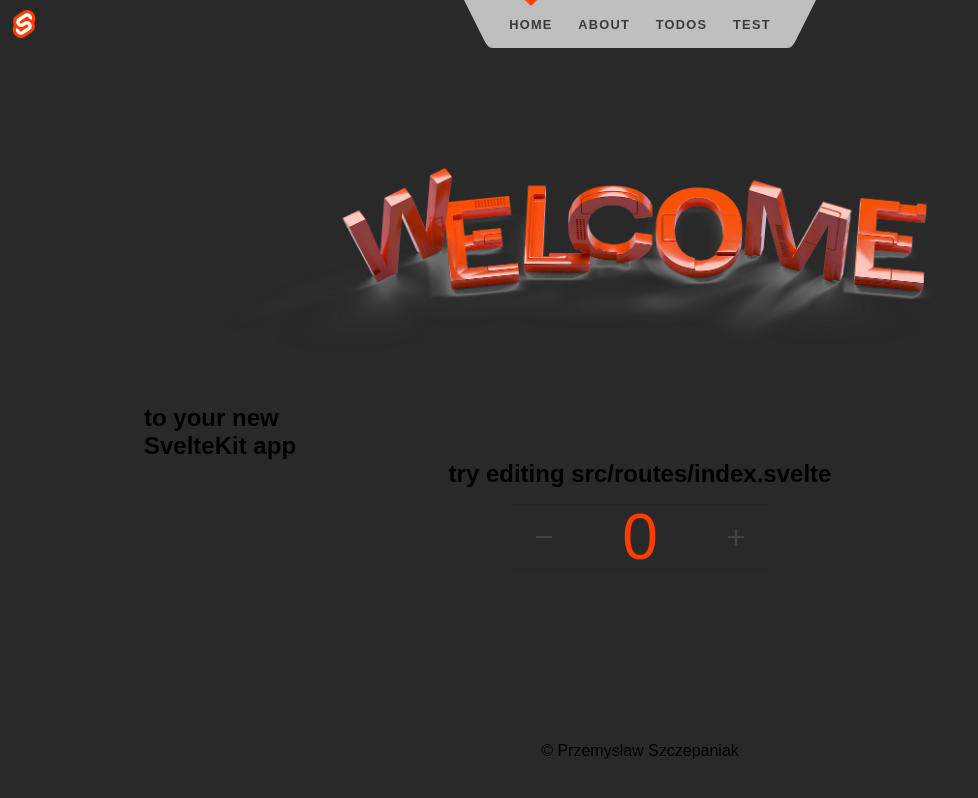
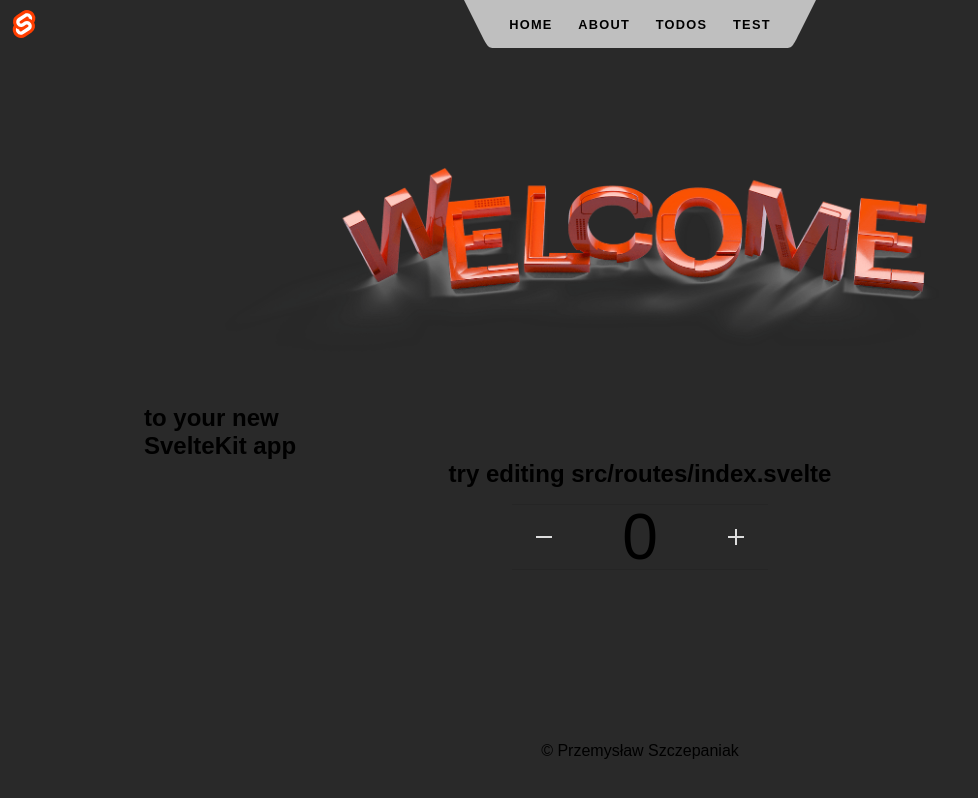
Before and after one commit to przemec/Portfolio, a Svelte app: page / in a window 1280 px wide. Shown: the whole page, without its empty margins (0-978 px from the left). Built offline with nearby package versions, Linux system fonts and the light colour scheme.

Commit message:
updated :root color variables

```diff
--- a/src/app.css
+++ b/src/app.css
@@ -4,16 +4,10 @@
   font-family: Arial, -apple-system, BlinkMacSystemFont, 'Segoe UI', Roboto, Oxygen, Ubuntu,
     Cantarell, 'Open Sans', 'Helvetica Neue', sans-serif;
   --font-mono: 'Fira Mono', monospace;
-  --pure-white: #ffffff;
+  --primary: #eb4034;
+  --secondary: #9632a8;
   --background-color: #292929;
-  --secondary-color: #d0dde9;
-  --tertiary-color: #edf0f8;
-  --accent-color: #ff3e00;
-  --heading-color: rgba(0, 0, 0, 0.7);
-  --text-color: #444444;
-  --background-without-opacity: rgba(255, 255, 255, 0.7);
-  --column-width: 42rem;
-  --column-margin-top: 4rem;
+  --text-color: #ddd;
 }
 
 *,
```
